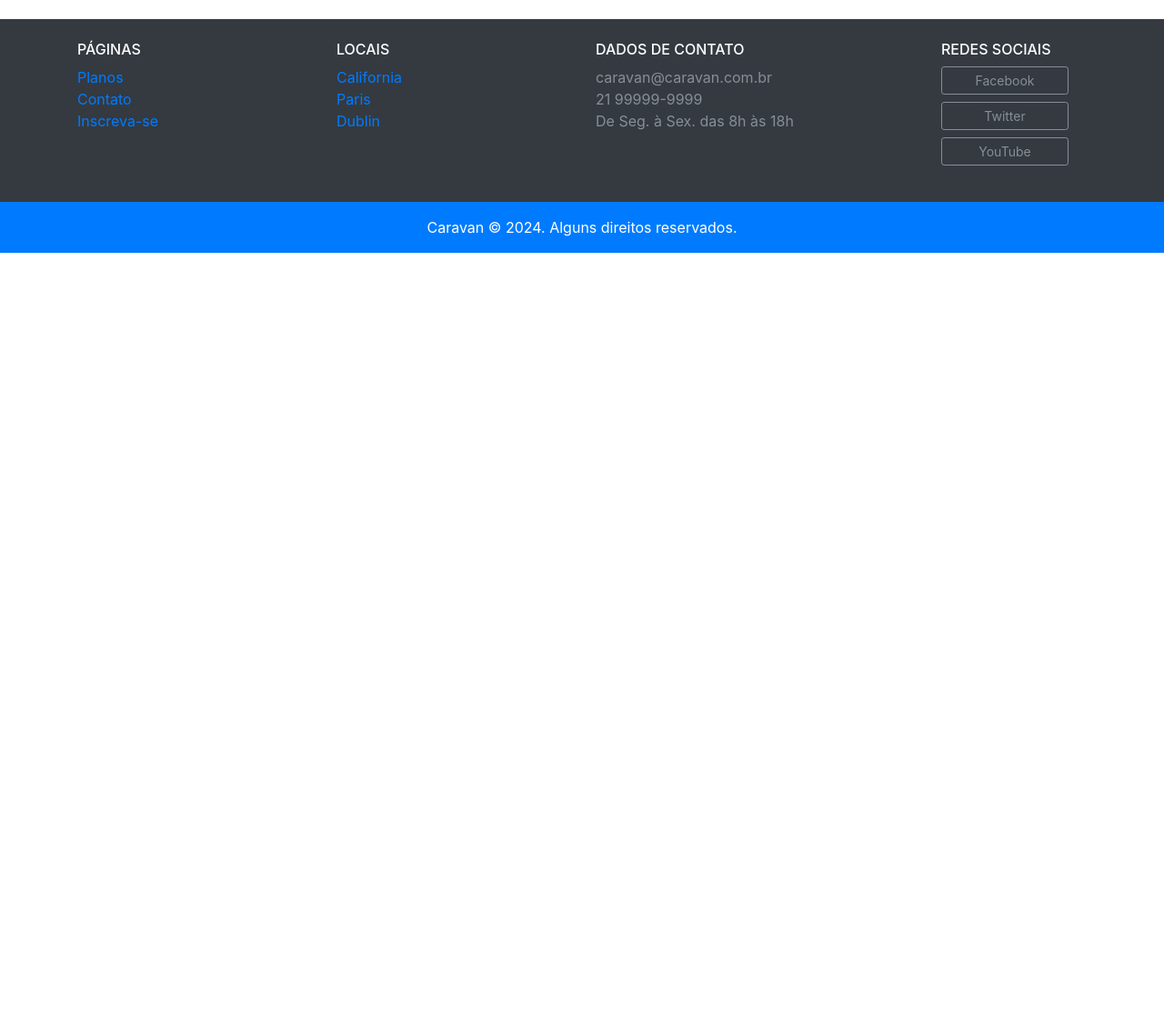
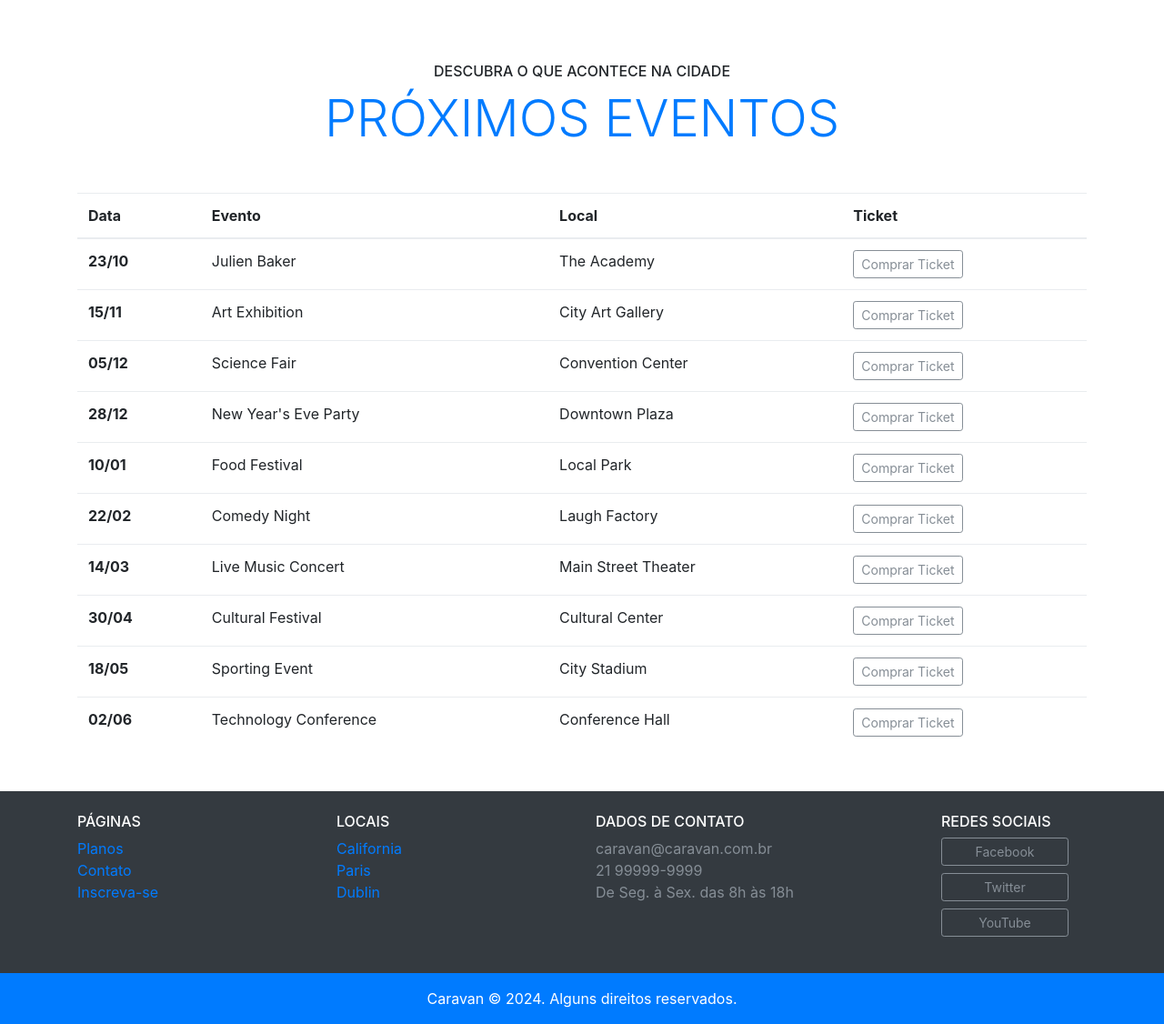
Before and after one commit to yuri-italo/caravan, a plain HTML site: page local.html in a window 1280 px wide. Shown: the part 946-2072 px from the top of the page at 91% size. Before the commit the page ends 1224 px from the top, so only its background shows below. Drawn offline with Linux system fonts and the light colour scheme.

Commit message:
caravan - tabela

```diff
--- a/local.html
+++ b/local.html
@@ -99,7 +99,86 @@
     </div>
   </section>
 
-  <footer class="bg-dark text-white">
+  <section class="container">
+    <div class="text-center my-5">
+      <span class="h6 d-block">DESCUBRA O QUE ACONTECE NA CIDADE</span>
+      <h1 class="display-4 text-primary">PRÓXIMOS EVENTOS</h1>
+    </div>
+    <table class="table table-hover table-responsive-md">
+      <thead>
+        <tr>
+          <th scope="col">Data</th>
+          <th scope="col">Evento</th>
+          <th scope="col">Local</th>
+          <th scope="col">Ticket</th>
+        </tr>
+      </thead>
+      <tbody>
+        <tr>
+          <th scope="row">23/10</th>
+          <td>Julien Baker</td>
+          <td>The Academy</td>
+          <td><a class="btn btn-sm btn-outline-secondary" href="#">Comprar Ticket</a></td>
+        </tr>
+        <tr>
+          <th scope="row">15/11</th>
+          <td>Art Exhibition</td>
+          <td>City Art Gallery</td>
+          <td><a class="btn btn-sm btn-outline-secondary" href="#">Comprar Ticket</a></td>
+        </tr>
+        <tr>
+          <th scope="row">05/12</th>
+          <td>Science Fair</td>
+          <td>Convention Center</td>
+          <td><a class="btn btn-sm btn-outline-secondary" href="#">Comprar Ticket</a></td>
+        </tr>
+        <tr>
+          <th scope="row">28/12</th>
+          <td>New Year's Eve Party</td>
+          <td>Downtown Plaza</td>
+          <td><a class="btn btn-sm btn-outline-secondary" href="#">Comprar Ticket</a></td>
+        </tr>
+        <tr>
+          <th scope="row">10/01</th>
+          <td>Food Festival</td>
+          <td>Local Park</td>
+          <td><a class="btn btn-sm btn-outline-secondary" href="#">Comprar Ticket</a></td>
+        </tr>
+        <tr>
+          <th scope="row">22/02</th>
+          <td>Comedy Night</td>
+          <td>Laugh Factory</td>
+          <td><a class="btn btn-sm btn-outline-secondary" href="#">Comprar Ticket</a></td>
+        </tr>
+        <tr>
+          <th scope="row">14/03</th>
+          <td>Live Music Concert</td>
+          <td>Main Street Theater</td>
+          <td><a class="btn btn-sm btn-outline-secondary" href="#">Comprar Ticket</a></td>
+        </tr>
+        <tr>
+          <th scope="row">30/04</th>
+          <td>Cultural Festival</td>
+          <td>Cultural Center</td>
+          <td><a class="btn btn-sm btn-outline-secondary" href="#">Comprar Ticket</a></td>
+        </tr>
+        <tr>
+          <th scope="row">18/05</th>
+          <td>Sporting Event</td>
+          <td>City Stadium</td>
+          <td><a class="btn btn-sm btn-outline-secondary" href="#">Comprar Ticket</a></td>
+        </tr>
+        <tr>
+          <th scope="row">02/06</th>
+          <td>Technology Conference</td>
+          <td>Conference Hall</td>
+          <td><a class="btn btn-sm btn-outline-secondary" href="#">Comprar Ticket</a></td>
+        </tr>
+      </tbody>
+    </table>
+  </section>
+
+  <footer class="bg-dark text-white mt-5">
     <div class="container py-4">
       <div class="row">
         <div class="col-md-3 col-6">
```
Also changed, not shown: index.html (+1 -1 lines).
